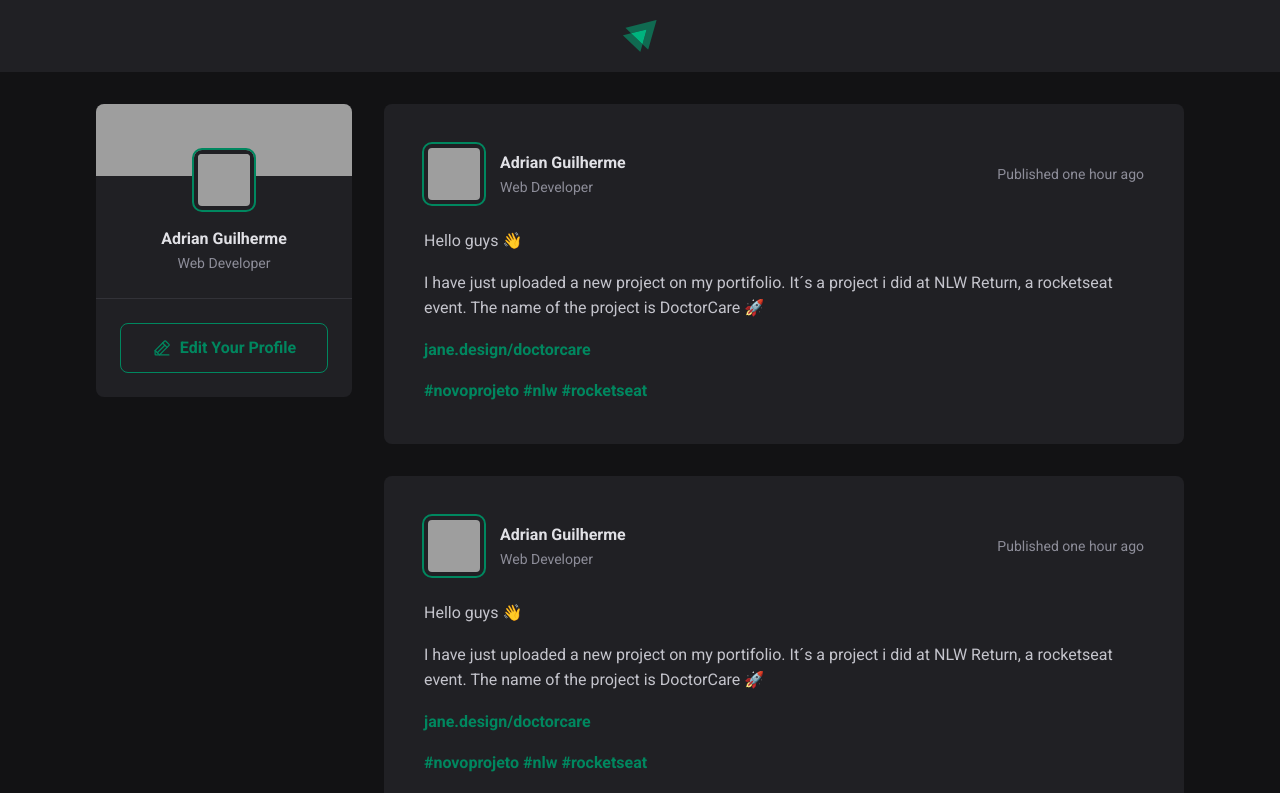
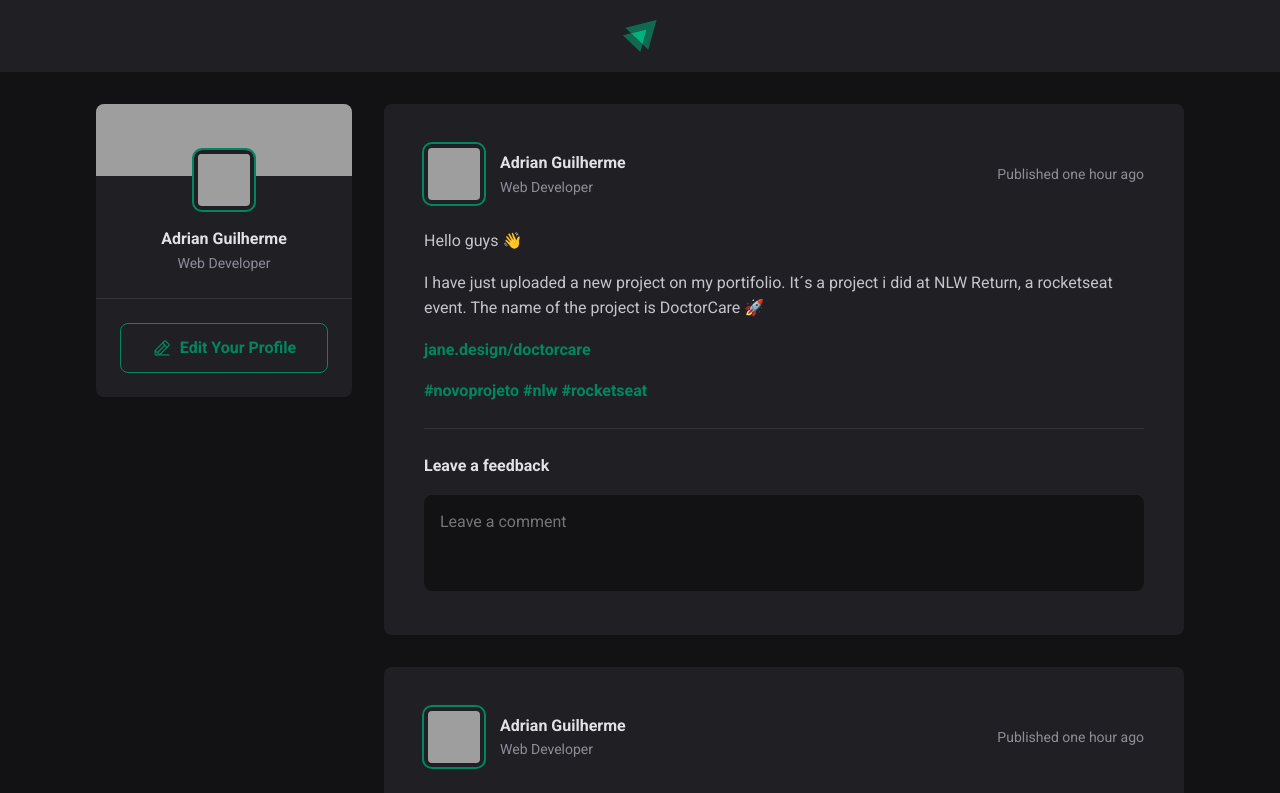
Before and after one commit to Adria199/Ignite-Feed, a React (Vite) app: page / in a window 1280 px wide. Shown: the top 793 px of the page. Built offline with nearby package versions, Linux system fonts and the light colour scheme; grey boxes are pictures that could not be loaded.

Commit message:
Added comentary publish section on post

```diff
--- a/src/components/Post.jsx
+++ b/src/components/Post.jsx
@@ -31,6 +31,18 @@
         </p>
       </div>
 
+      <form className={styles.commentForm}>
+        <strong>Leave a feedback</strong>
+
+        <textarea
+          placeholder='Leave a comment'
+        />
+
+        <footer>
+          <button type='submit'>Publish</button>
+        </footer>
+      </form>
+
     </article>
   )
 }
--- a/src/components/Post.module.css
+++ b/src/components/Post.module.css
@@ -66,3 +66,55 @@
     border: 4px solid var(--gray-800);
     outline: 2px solid var(--green-500);
   }
+
+.commentForm {
+  width: 100%;
+  margin-top: 1.5rem;
+  padding-top: 1.5rem;
+  border-top: 1px solid var(--gray-600);
+}
+
+.commentForm > strong {
+   line-height: 1.6;
+   color: var(--gray-100);
+}
+
+.commentForm textarea {
+   width: 100%;
+   background: var(--gray-900);
+   border: 0;
+   resize: none;
+   height: 6rem;
+   padding: 1rem;
+   border-radius: 8px;
+   color: var(--gray-100);
+   line-height: 1.4;
+   margin-top: 1rem;
+}
+
+.commentForm footer {
+  visibility: hidden;
+  max-height: 0;
+}
+
+.commentForm:focus-within footer {
+  visibility: visible;
+  max-height: none;
+}
+
+.commentForm button[type=submit] {
+  padding: 1rem 1.5rem;
+  margin-top: 1rem;
+  border-radius: 8px;
+  border: 0;
+  background: var(--green-500);
+  color: var(--white);
+  font-weight: bold;
+  cursor: pointer;
+
+  transition: background-color 0.1s;
+}
+
+.commentForm button[type=submit]:hover {
+  background: var(--green-300);
+}
--- a/src/global.css
+++ b/src/global.css
@@ -11,6 +11,13 @@
     --green-300: #00B37E;
     --green-500: #00875f;
   }
+
+
+:focus {
+   outline: transparent;
+   box-shadow: 0 0 0 2px var(--green-500);
+}
+
 
 * {
     margin: 0;
```
